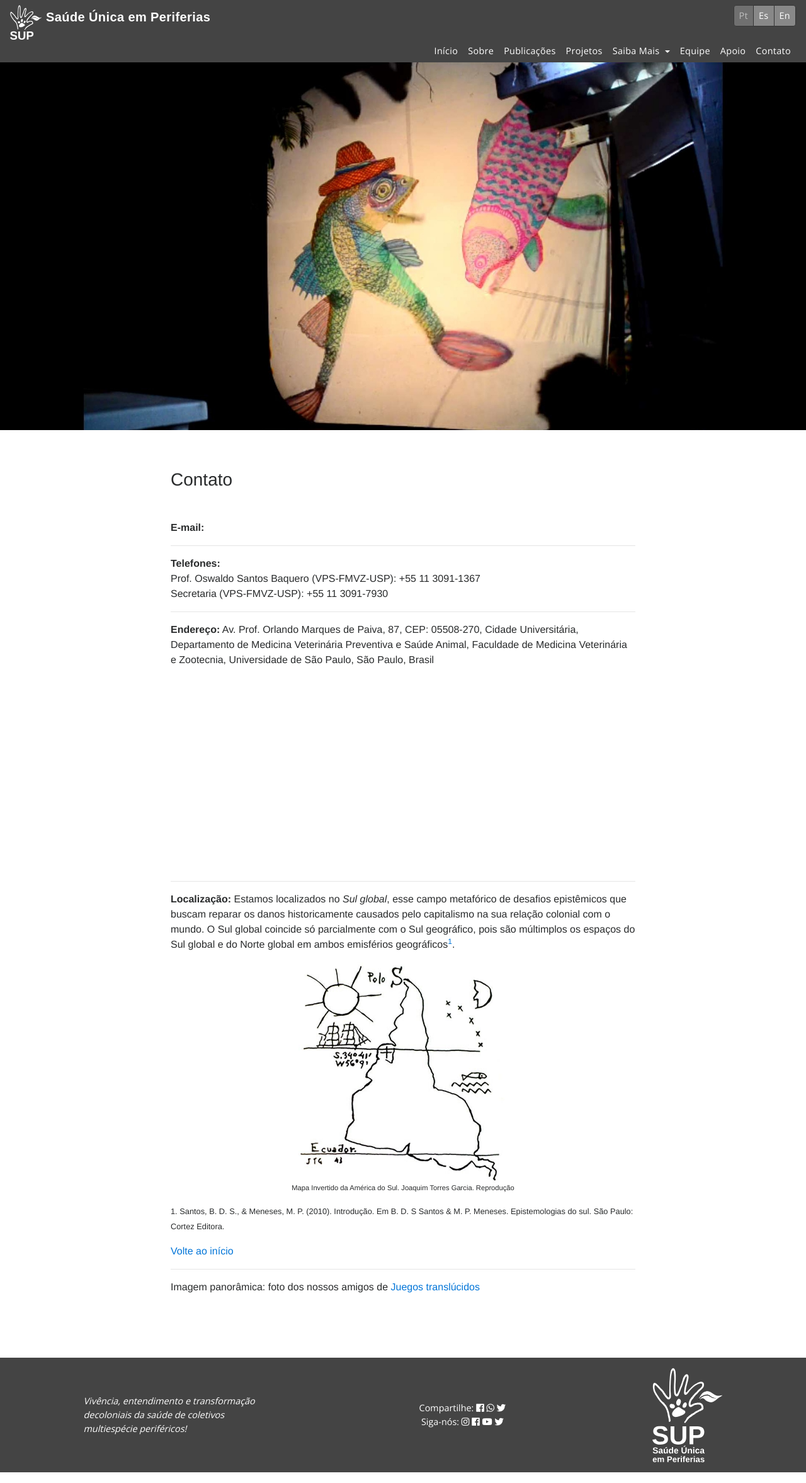
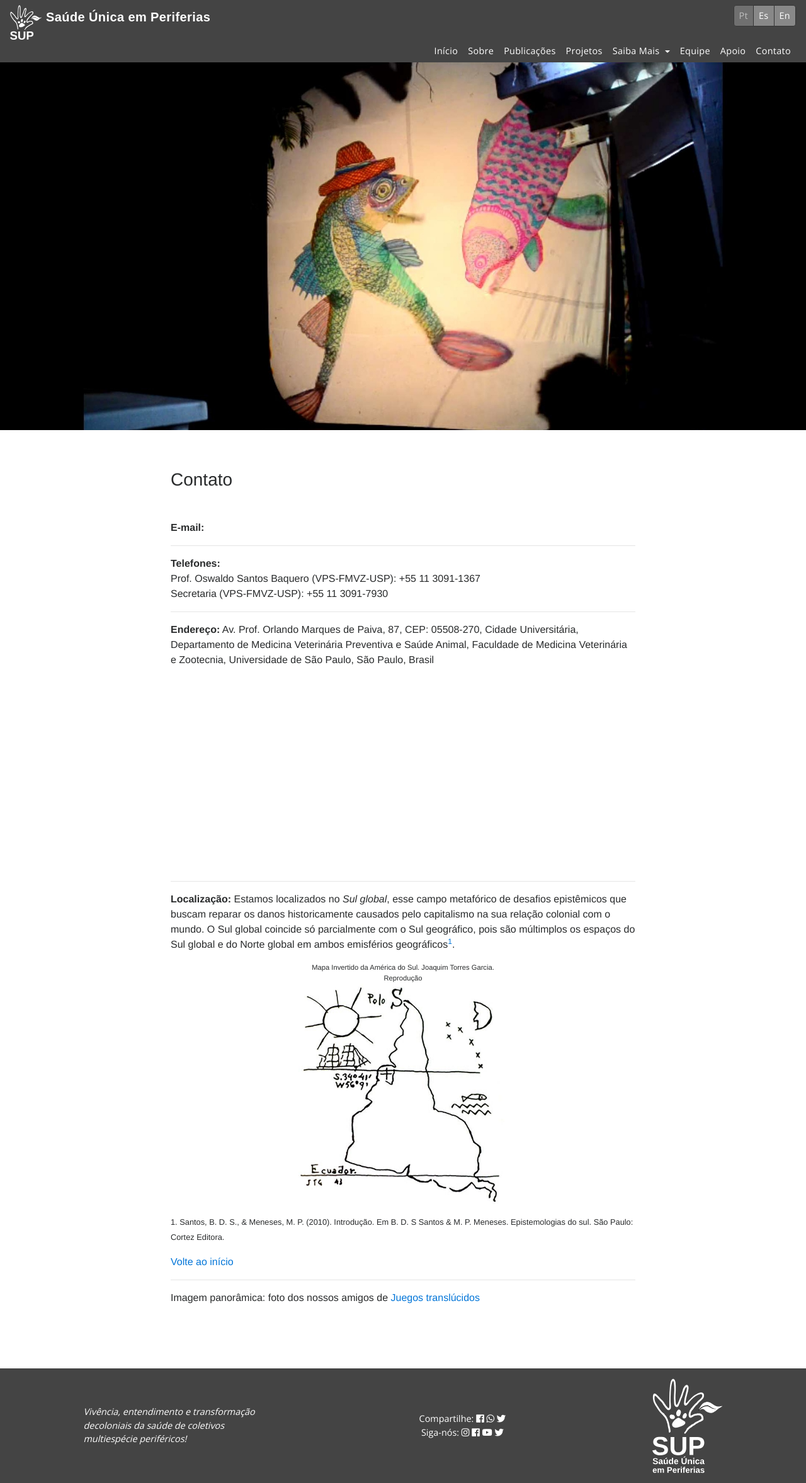
Before and after one commit to oswaldosantos/sup, a Jekyll site: the page built from pt/contato-pt.md, in a window 1280 px wide. Shown: the whole page at 63% size. Built offline with Jekyll 4.4.1, drawn with Linux system fonts in a browser that asks for light colours; nearby versions of some CDN libraries; some web fonts are replaced; grey boxes are pictures that could not be loaded.

Commit message:
Largura da legenda das figuras

```diff
--- a/css/style.css
+++ b/css/style.css
@@ -302,13 +302,14 @@ Figures
 ========================================================================== */
 
   figure {
-    display: block;
+    display: table;
     margin-left: auto;
     margin-right: auto;
     text-align: center;
 }
 
   figcaption {
+    display: table-caption;
     text-align: center;
     font-size: .7rem;
 }
```
